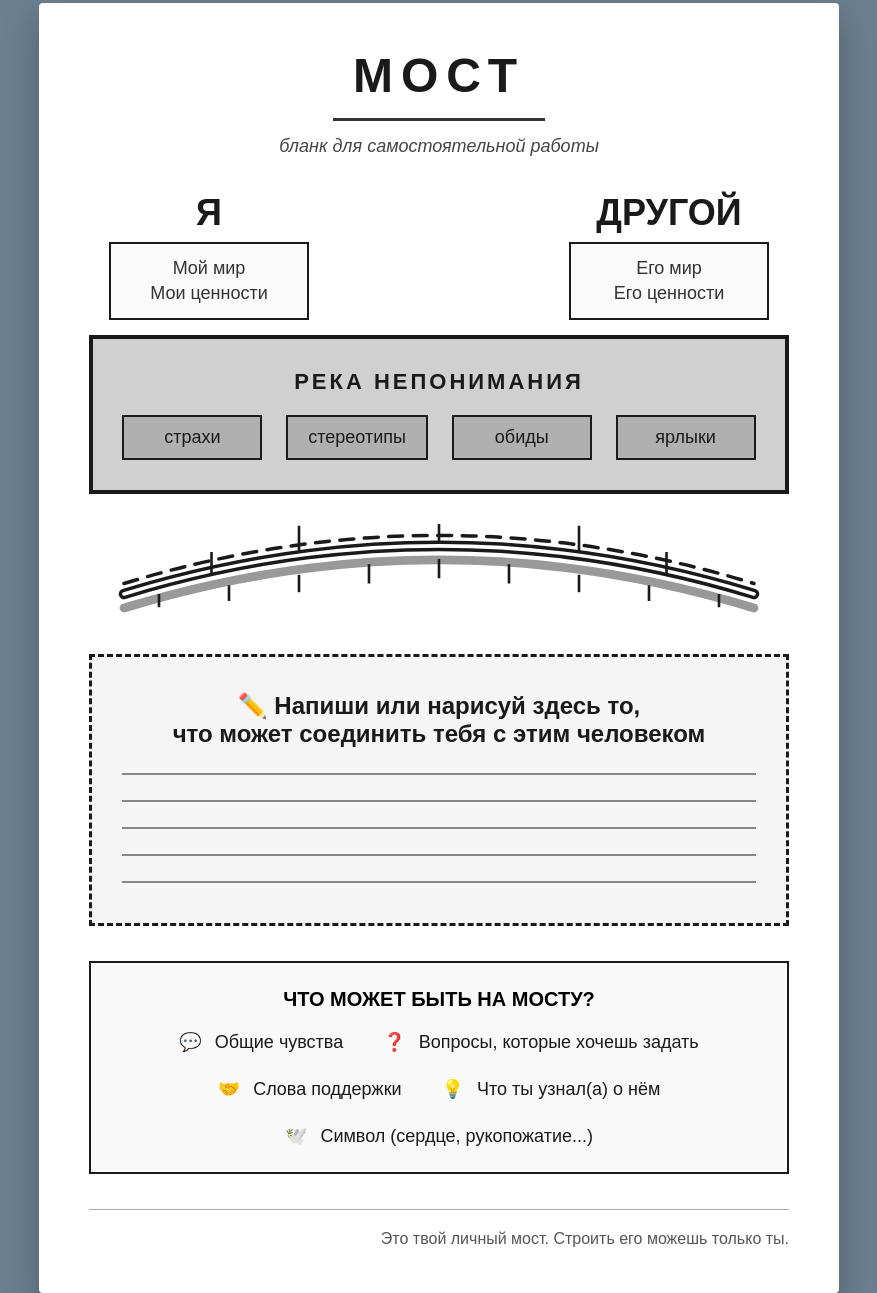
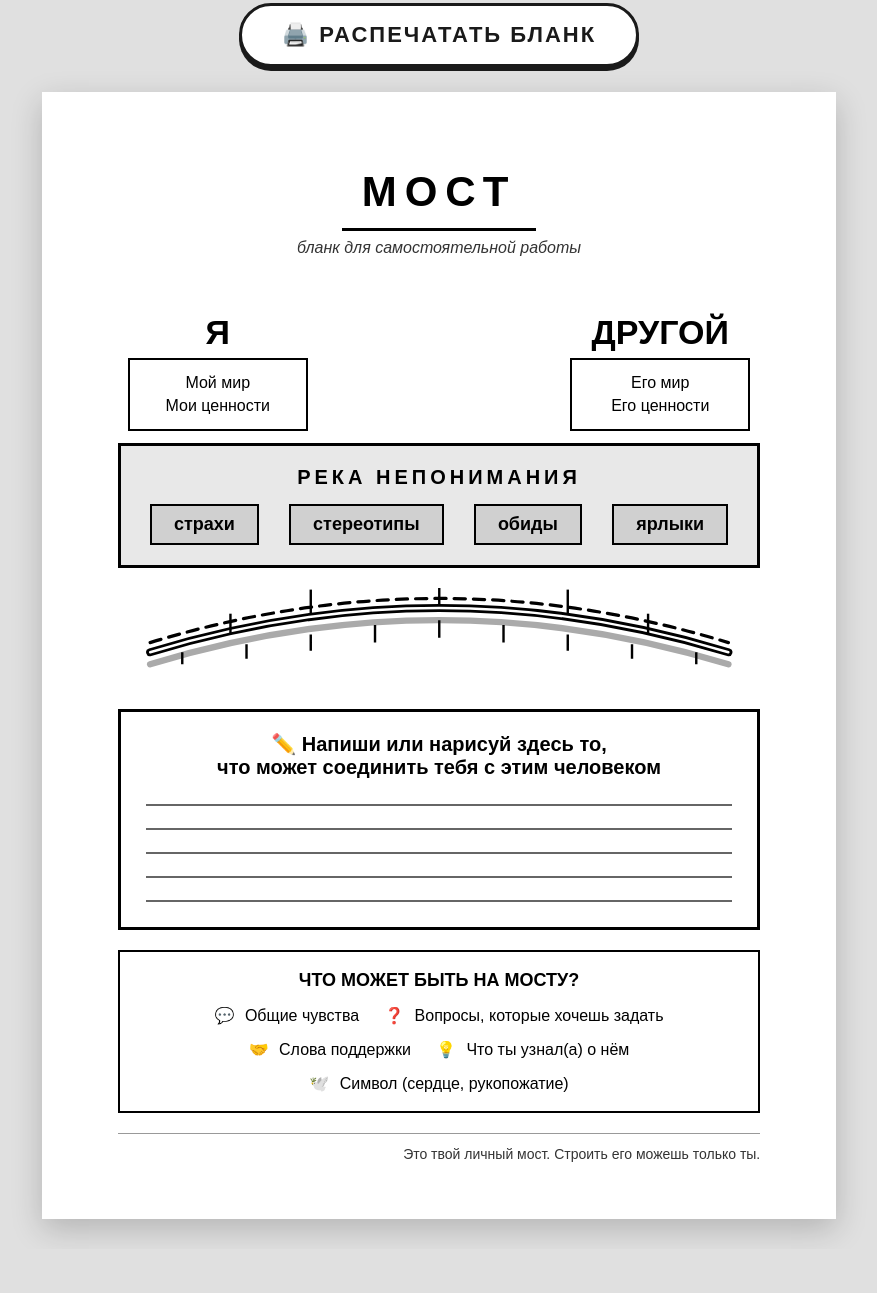
Before and after one commit to narvenolgui/novoe, a plain HTML site: page index.html in a window 1280 px wide. Shown: the part 27-1320 px from the top of the page, without its empty margins (201-1078 px from the left). After the commit the page ends 1276 px from the top, so only its background shows below. Drawn offline with Linux system fonts and the light colour scheme.

Commit message:
Update index.html

```diff
--- a/index.html
+++ b/index.html
@@ -3,7 +3,7 @@
 <head>
     <meta charset="UTF-8">
     <meta name="viewport" content="width=device-width, initial-scale=1.0">
-    <title>Бланк «Мост» — Лист А4 для подростка</title>
+    <title>Бланк «Мост» — А4 для печати</title>
     <style>
         * {
             margin: 0;
@@ -12,8 +12,9 @@
         }
 
         body {
-            background: #6b7f8f;
+            background: #e0e0e0;
             display: flex;
+            flex-direction: column;
             justify-content: center;
             align-items: center;
             min-height: 100vh;
@@ -21,43 +22,68 @@
             font-family: 'Arial', 'Helvetica', sans-serif;
         }
 
+        /* Кнопка печати */
+        .print-button {
+            margin-bottom: 25px;
+            padding: 16px 40px;
+            font-size: 22px;
+            font-weight: 700;
+            color: #1a1a1a;
+            background: #ffffff;
+            border: 3px solid #1a1a1a;
+            border-radius: 50px;
+            cursor: pointer;
+            box-shadow: 0 4px 0 #1a1a1a;
+            transition: all 0.1s ease;
+            letter-spacing: 2px;
+        }
+
+        .print-button:hover {
+            transform: translateY(2px);
+            box-shadow: 0 2px 0 #1a1a1a;
+            background: #f0f0f0;
+        }
+
+        .print-button:active {
+            transform: translateY(4px);
+            box-shadow: none;
+        }
+
         /* Лист А4 */
         .a4-sheet {
-            width: 800px;
-            min-height: 1100px;
+            width: 210mm;
+            min-height: 297mm;
             background: #ffffff;
-            box-shadow: 0 15px 35px rgba(0, 0, 0, 0.25);
-            border-radius: 4px;
-            padding: 45px 50px;
+            box-shadow: 0 10px 30px rgba(0, 0, 0, 0.2);
+            padding: 20mm 20mm 15mm 20mm;
             position: relative;
-            page-break-after: avoid;
+            margin: 0 auto;
         }
 
         /* Заголовок */
         .header {
             text-align: center;
-            margin-bottom: 35px;
+            margin-bottom: 15mm;
         }
 
         h1 {
-            font-size: 48px;
+            font-size: 42px;
             font-weight: 700;
             letter-spacing: 8px;
             text-transform: uppercase;
-            color: #1a1a1a;
-            border-bottom: 3px solid #333;
+            color: #000;
+            border-bottom: 3px solid #000;
             display: inline-block;
-            padding-bottom: 15px;
+            padding-bottom: 12px;
             padding-left: 20px;
             padding-right: 20px;
         }
 
         .subtitle {
             text-align: center;
-            font-size: 18px;
-            color: #444;
-            margin-top: 15px;
-            margin-bottom: 30px;
+            font-size: 16px;
+            color: #333;
+            margin-top: 8px;
             font-style: italic;
         }
 
@@ -66,87 +92,75 @@
             display: flex;
             justify-content: space-between;
             align-items: flex-end;
-            margin-bottom: 10px;
-            padding: 0 20px;
+            margin-bottom: 8px;
+            padding: 0 10px;
         }
 
         .shore {
             text-align: center;
-            width: 200px;
-        }
-
-        .shore-left {
-            margin-right: auto;
-        }
-
-        .shore-right {
-            margin-left: auto;
+            width: 180px;
         }
 
         .shore-label {
-            font-size: 36px;
+            font-size: 34px;
             font-weight: 700;
             text-transform: uppercase;
-            color: #1a1a1a;
-            margin-bottom: 8px;
+            color: #000;
+            margin-bottom: 6px;
         }
 
         .shore-desc {
-            font-size: 18px;
-            color: #333;
+            font-size: 16px;
+            color: #000;
             line-height: 1.4;
-            border: 2px solid #1a1a1a;
-            padding: 12px 10px;
-            background: #fafafa;
+            border: 2px solid #000;
+            padding: 12px 8px;
+            background: #fff;
         }
 
-        /* Река — большой серый блок */
+        /* Река */
         .river-block {
             width: 100%;
-            background: #d0d0d0;
-            border: 4px solid #1a1a1a;
-            padding: 30px 25px;
-            margin: 15px 0 25px;
-            position: relative;
+            background: #e8e8e8;
+            border: 3px solid #000;
+            padding: 20px 20px;
+            margin: 12px 0 20px;
         }
 
         .river-title {
             text-align: center;
-            font-size: 22px;
+            font-size: 20px;
             font-weight: 700;
             text-transform: uppercase;
-            letter-spacing: 3px;
-            color: #1a1a1a;
-            margin-bottom: 20px;
+            letter-spacing: 4px;
+            color: #000;
+            margin-bottom: 15px;
         }
 
         .river-items {
             display: flex;
             justify-content: space-around;
             flex-wrap: wrap;
-            gap: 15px;
+            gap: 12px;
         }
 
         .river-item {
-            background: #b0b0b0;
-            padding: 10px 20px;
+            background: #d0d0d0;
+            padding: 8px 22px;
             font-size: 18px;
-            font-weight: 500;
-            color: #1a1a1a;
-            border: 2px solid #1a1a1a;
+            font-weight: 600;
+            color: #000;
+            border: 2px solid #000;
             text-align: center;
-            min-width: 140px;
         }
 
-        /* Мост — центральный элемент */
+        /* Мост SVG */
         .bridge-section {
-            margin: 30px 0 25px;
-            position: relative;
+            margin: 20px 0 15px;
         }
 
         .bridge-svg-container {
             width: 100%;
-            margin-bottom: -5px;
         }
 
         svg {
@@ -155,20 +169,20 @@
             display: block;
         }
 
-        /* Блок для заполнения подростком */
+        /* Блок для заполнения */
         .fill-area {
-            background: #f5f5f5;
-            border: 3px dashed #1a1a1a;
-            padding: 35px 30px;
-            margin: 30px 0 35px;
+            background: #fff;
+            border: 3px solid #000;
+            padding: 20px 25px;
+            margin: 25px 0 20px;
             text-align: center;
         }
 
         .fill-title {
-            font-size: 24px;
+            font-size: 20px;
             font-weight: 700;
             margin-bottom: 25px;
-            color: #1a1a1a;
+            color: #000;
         }
 
         .fill-lines {
@@ -176,8 +190,8 @@
         }
 
         .line {
-            border-bottom: 2px solid #888;
-            margin-bottom: 25px;
+            border-bottom: 2px solid #666;
+            margin-bottom: 22px;
             height: 2px;
         }
 
@@ -185,19 +199,19 @@
             margin-bottom: 5px;
         }
 
-        /* Подсказки внизу */
+        /* Подсказки */
         .hints-box {
-            border: 2px solid #1a1a1a;
-            padding: 25px 30px;
-            background: #f9f9f9;
-            margin-top: 30px;
+            border: 2px solid #000;
+            padding: 18px 20px;
+            background: #fff;
+            margin-top: 15px;
         }
 
         .hints-title {
-            font-size: 20px;
+            font-size: 18px;
             font-weight: 700;
             text-align: center;
-            margin-bottom: 20px;
+            margin-bottom: 15px;
             text-transform: uppercase;
         }
 
@@ -205,40 +219,76 @@
             display: flex;
             flex-wrap: wrap;
             justify-content: center;
-            gap: 25px 40px;
+            gap: 15px 25px;
         }
 
         .hint {
-            font-size: 18px;
-            color: #1a1a1a;
+            font-size: 16px;
+            color: #000;
         }
 
         .hint span {
             font-weight: 700;
-            margin-right: 8px;
+            margin-right: 6px;
         }
 
         /* Футер */
         .footer {
-            margin-top: 35px;
+            margin-top: 20px;
             text-align: right;
-            font-size: 16px;
-            color: #555;
-            border-top: 1px solid #aaa;
-            padding-top: 20px;
+            font-size: 14px;
+            color: #333;
+            border-top: 1px solid #999;
+            padding-top: 12px;
         }
 
-        /* Адаптивность */
-        @media (max-width: 850px) {
+        /* Стили для печати */
+        @media print {
+            body {
+                background: #fff;
+                padding: 0;
+                margin: 0;
+            }
+            .print-button {
+                display: none;
+            }
+            .a4-sheet {
+                box-shadow: none;
+                width: 100%;
+                min-height: auto;
+                padding: 15mm 15mm 10mm 15mm;
+                margin: 0;
+            }
+            .river-block {
+                background: #f0f0f0 !important;
+                -webkit-print-color-adjust: exact;
+                print-color-adjust: exact;
+            }
+            .river-item {
+                background: #e0e0e0 !important;
+                -webkit-print-color-adjust: exact;
+                print-color-adjust: exact;
+            }
+            h1, .shore-label, .shore-desc, .river-block, .fill-area, .hints-box {
+                -webkit-print-color-adjust: exact;
+                print-color-adjust: exact;
+            }
+        }
+
+        /* Для экрана — чтобы вписывалось */
+        @media screen and (max-width: 230mm) {
             .a4-sheet {
                 width: 100%;
-                padding: 30px 20px;
             }
-            h1 { font-size: 36px; }
         }
     </style>
 </head>
 <body>
+
+    <!-- Кнопка печати -->
+    <button class="print-button" onclick="window.print()">🖨️ РАСПЕЧАТАТЬ БЛАНК</button>
+
+    <!-- Лист А4 -->
     <div class="a4-sheet">
 
         <!-- Заголовок -->
@@ -249,14 +299,14 @@
 
         <!-- Берега -->
         <div class="shores-row">
-            <div class="shore shore-left">
+            <div class="shore">
                 <div class="shore-label">Я</div>
                 <div class="shore-desc">
                     Мой мир<br>
                     Мои ценности
                 </div>
             </div>
-            <div class="shore shore-right">
+            <div class="shore">
                 <div class="shore-label">ДРУГОЙ</div>
                 <div class="shore-desc">
                     Его мир<br>
@@ -265,7 +315,7 @@
             </div>
         </div>
 
-        <!-- Река (статичная, чёрно-белая) -->
+        <!-- Река -->
         <div class="river-block">
             <div class="river-title">РЕКА НЕПОНИМАНИЯ</div>
             <div class="river-items">
@@ -276,31 +326,31 @@
             </div>
         </div>
 
-        <!-- Мост (SVG) -->
+        <!-- Мост SVG -->
         <div class="bridge-section">
             <div class="bridge-svg-container">
                 <svg viewBox="0 0 800 120" preserveAspectRatio="xMidYMid meet">
-                    <!-- Тень моста -->
-                    <path d="M 40,90 Q 400,-20 760,90" fill="none" stroke="#999" stroke-width="10" stroke-linecap="round" transform="translate(0, 6)"/>
-                    <!-- Основная арка моста -->
-                    <path d="M 40,80 Q 400,-30 760,80" fill="none" stroke="#1a1a1a" stroke-width="12" stroke-linecap="round"/>
+                    <!-- Тень -->
+                    <path d="M 40,90 Q 400,-20 760,90" fill="none" stroke="#aaa" stroke-width="8" stroke-linecap="round" transform="translate(0, 5)"/>
+                    <!-- Основная арка -->
+                    <path d="M 40,80 Q 400,-30 760,80" fill="none" stroke="#000" stroke-width="10" stroke-linecap="round"/>
                     <!-- Внутренняя арка -->
-                    <path d="M 40,80 Q 400,-30 760,80" fill="none" stroke="#fff" stroke-width="4" stroke-linecap="round"/>
+                    <path d="M 40,80 Q 400,-30 760,80" fill="none" stroke="#fff" stroke-width="3" stroke-linecap="round"/>
                     <!-- Перила -->
-                    <path d="M 40,68 Q 400,-42 760,68" fill="none" stroke="#1a1a1a" stroke-width="4" stroke-dasharray="16, 12" stroke-linecap="round"/>
-                    <!-- Вертикальные стойки перил -->
-                    <line x1="140" y1="32" x2="140" y2="58" stroke="#1a1a1a" stroke-width="3"/>
-                    <line x1="240" y1="2" x2="240" y2="32" stroke="#1a1a1a" stroke-width="3"/>
-                    <line x1="400" y1="-8" x2="400" y2="22" stroke="#1a1a1a" stroke-width="3"/>
-                    <line x1="560" y1="2" x2="560" y2="32" stroke="#1a1a1a" stroke-width="3"/>
-                    <line x1="660" y1="32" x2="660" y2="58" stroke="#1a1a1a" stroke-width="3"/>
+                    <path d="M 40,68 Q 400,-42 760,68" fill="none" stroke="#000" stroke-width="4" stroke-dasharray="14, 10" stroke-linecap="round"/>
+                    <!-- Стойки перил -->
+                    <line x1="140" y1="32" x2="140" y2="58" stroke="#000" stroke-width="3"/>
+                    <line x1="240" y1="2" x2="240" y2="32" stroke="#000" stroke-width="3"/>
+                    <line x1="400" y1="-8" x2="400" y2="22" stroke="#000" stroke-width="3"/>
+                    <line x1="560" y1="2" x2="560" y2="32" stroke="#000" stroke-width="3"/>
+                    <line x1="660" y1="32" x2="660" y2="58" stroke="#000" stroke-width="3"/>
                     <!-- Доски моста -->
-                    <path d="M 80,80 L 80,95 M 160,70 L 160,88 M 240,58 L 240,78 M 320,46 L 320,68 M 400,40 L 400,62 M 480,46 L 480,68 M 560,58 L 560,78 M 640,70 L 640,88 M 720,80 L 720,95" stroke="#1a1a1a" stroke-width="3"/>
+                    <path d="M 80,80 L 80,95 M 160,70 L 160,88 M 240,58 L 240,78 M 320,46 L 320,68 M 400,40 L 400,62 M 480,46 L 480,68 M 560,58 L 560,78 M 640,70 L 640,88 M 720,80 L 720,95" stroke="#000" stroke-width="3"/>
                 </svg>
             </div>
         </div>
 
-        <!-- Блок для заполнения (то, что подросток пишет от руки) -->
+        <!-- Блок для заполнения -->
         <div class="fill-area">
             <div class="fill-title">✏️ Напиши или нарисуй здесь то,<br>что может соединить тебя с этим человеком</div>
             <div class="fill-lines">
@@ -320,7 +370,7 @@
                 <div class="hint"><span>❓</span> Вопросы, которые хочешь задать</div>
                 <div class="hint"><span>🤝</span> Слова поддержки</div>
                 <div class="hint"><span>💡</span> Что ты узнал(а) о нём</div>
-                <div class="hint"><span>🕊️</span> Символ (сердце, рукопожатие...)</div>
+                <div class="hint"><span>🕊️</span> Символ (сердце, рукопожатие)</div>
             </div>
         </div>
 
@@ -330,5 +380,11 @@
         </div>
 
     </div>
+
+    <script>
+        // Дополнительный обработчик для кнопки (уже есть onclick)
+        // Можно добавить автоматическое скрытие кнопки при печати — это уже в CSS
+    </script>
+
 </body>
 </html>
```
